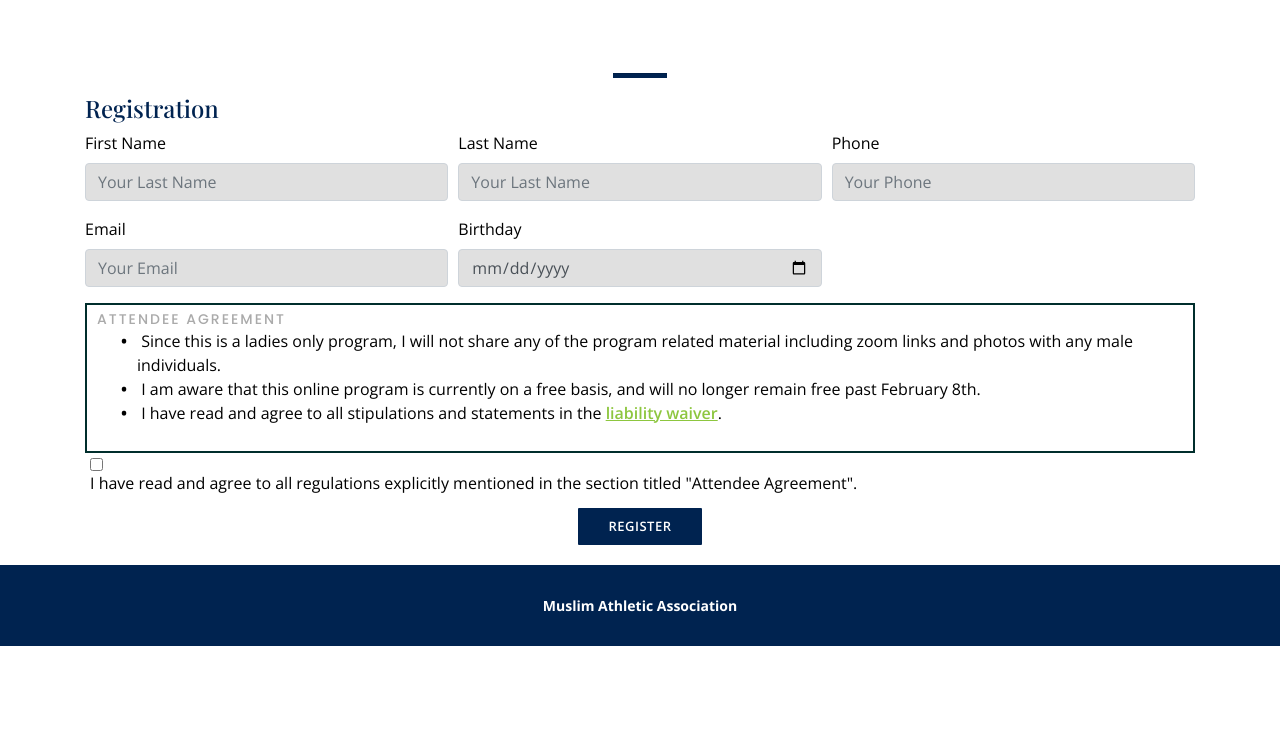
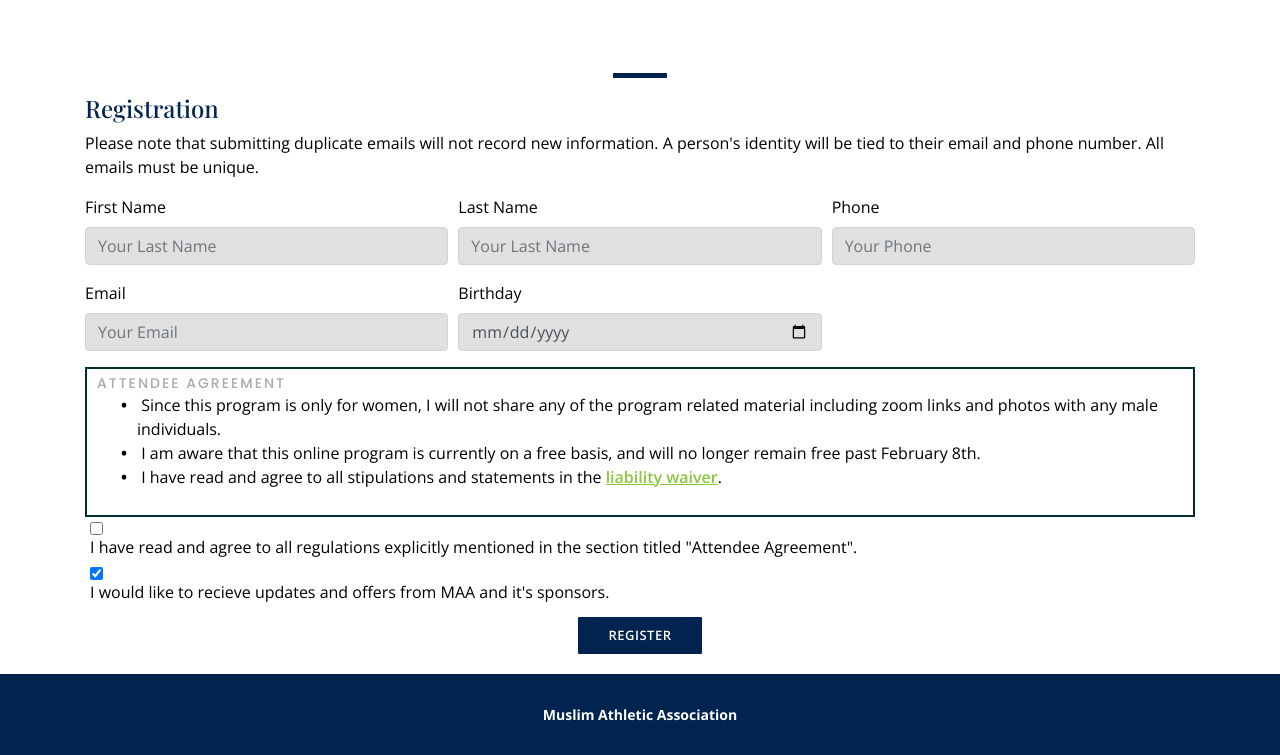
Before and after one commit to Muslim-Athletic-Association/temporary-site, a plain HTML site: page register.html in a window 1280 px wide. Shown: the part 1212-1967 px from the top of the page. Before the commit the page ends 1858 px from the top, so only its background shows below. Drawn offline with nearby package versions, Linux system fonts and the light colour scheme; a web font is replaced by a local one.

Commit message:
added a new email clause

```diff
--- a/register.html
+++ b/register.html
@@ -195,6 +195,7 @@
         <div class="program-register container">
             <div className="section-title">
                 <h4>Registration</h4>
+                <p>Please note that submitting duplicate emails will not record new information. A person's identity will be tied to their email and phone number. All emails must be unique.</p>
             </div>
             <div class="section-title" id="guardian-title">
                 <h2>Personal Information</h2>
@@ -272,7 +273,7 @@
                 </div>
                 <ul>
                     <li class="term">
-                        Since this is a ladies only program, I will not share
+                        Since this program is only for women, I will not share
                         any of the program related material including zoom links and photos with any male individuals.
                     </li>
                     <li class="term">
@@ -286,9 +287,12 @@
                 </ul>
             </div>
             <div class="container terms-sign">
-                <input type="checkbox" class="term-check" id="fuuu" required name="terms">
+                <input type="checkbox" class="term-check" id="agreement" required name="terms">
                 <label for="terms"> I have read and agree to all regulations explicitly
                     mentioned in the section titled "Attendee Agreement".
+                </label>
+                <input type="checkbox" class="term-check" id="recieve-emails" required="false" name="terms" checked="true">
+                <label for="terms"> I would like to recieve updates and offers from MAA and it's sponsors.
                 </label>
             </div>
         </div>
--- a/register.js
+++ b/register.js
@@ -5,6 +5,7 @@
 
 $(document).ready(function () {
     hideGuardian();
+    $("#recieve-emails").prop('required', false);
     setup_alerts();
     $("#alert").hide();
     $("#birthday").change(function () {
@@ -82,6 +83,10 @@
         return false;
     }
 
+    var email_consent = $("#recieve-emails").is(":checked");
+    console.log(email_consent)
+    console.log(toString(email_consent))
+
     $.ajax({
         url: "https://muslimathleticassociation.org:3001/api/registration/temporary/subscribe",
         data: {
@@ -95,7 +100,7 @@
             payment: 0,
             datetime: new Date().toISOString().slice(0, 19).replace('T', ' '),
             subscription: 1,
-            consent: [{ "given": "true", "purpose": "eats a falafel" }, { "given": "false", "purpose": "cook a potato" }],
+            consent: [{ "given": "true", "purpose": "Yoga Agreement" }, { "given": email_consent, "purpose": "Yoga Sponsor Contact" }],
             guardian: {
                 email: $("#guardian-email").val(),
                 phone: $("#guardian-phone").val(),
```
